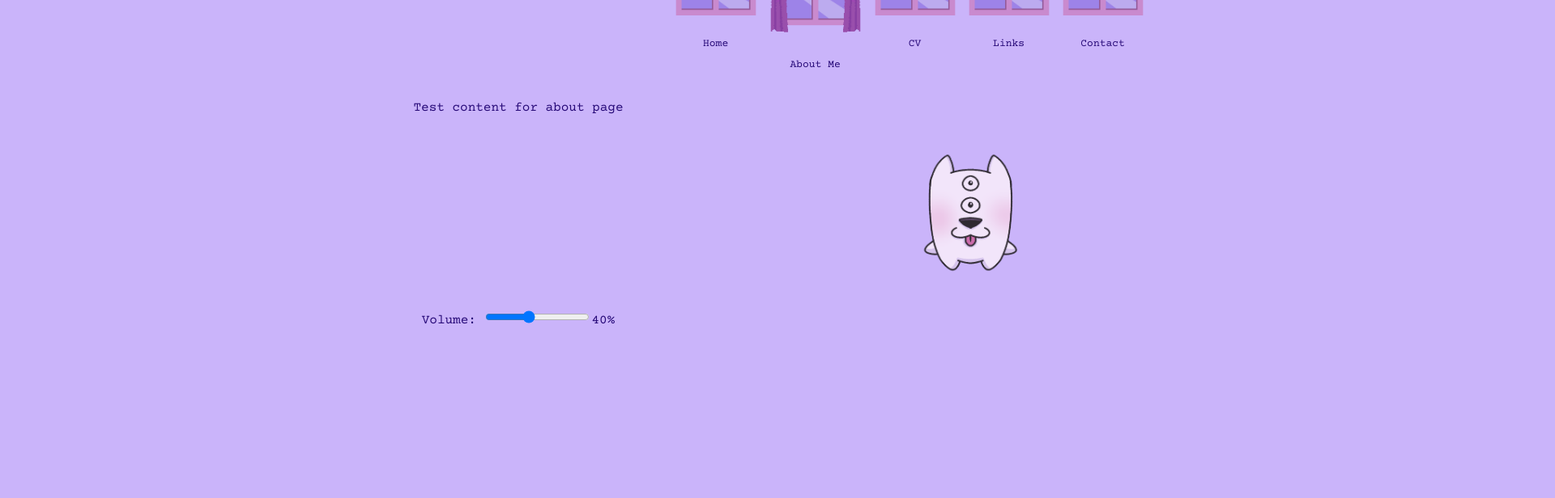
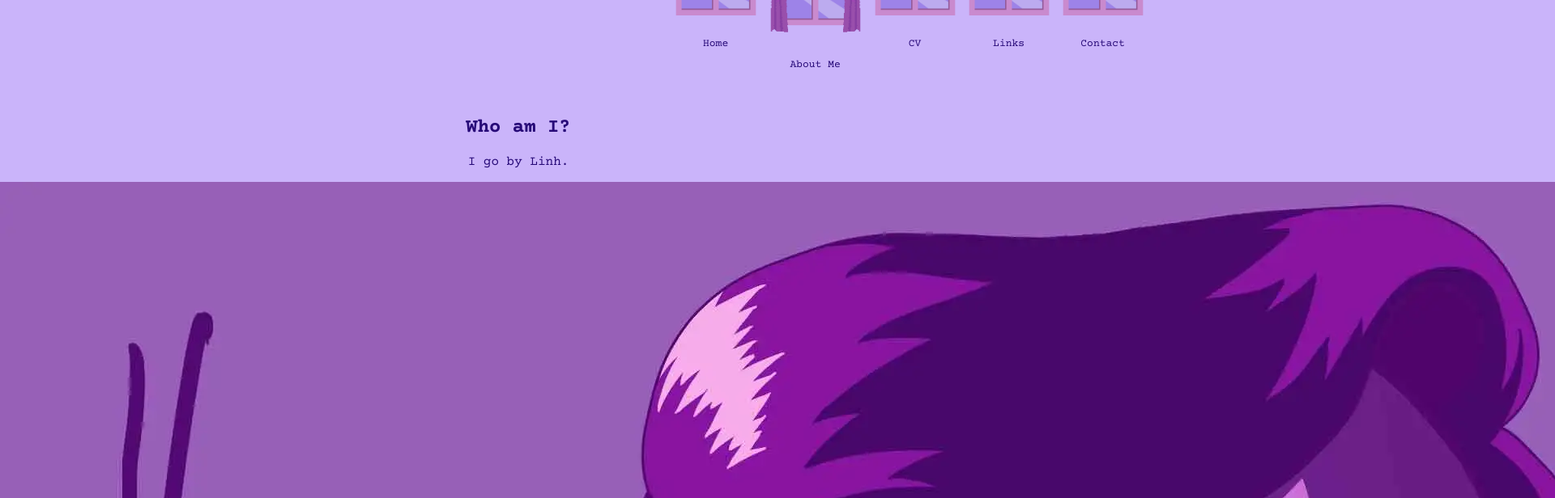
Before and after one commit to ViLinh27/vilinh27-rooms, a React (Create React App) app in the folder linh-rooms/: page /pages/About in a window 1280 px wide. Shown: the part 140-756 px from the top of the page at 81% size, 1920 px wide, since content can reach past the window. Built offline with nearby package versions, Linux system fonts and the light colour scheme.

Commit message:
add self portrait
needs to be styled

```diff
--- a/linh-rooms/src/App.css
+++ b/linh-rooms/src/App.css
@@ -164,6 +164,7 @@ a {
   justify-content: space-around;
   flex-wrap: nowrap;
   font-size: calc(10px + 2vmin);
+  margin-top:20px;
 }
 
 /*--- RESPONSIVENESS ---*/
@@ -179,6 +180,7 @@ a {
     align-items: flex-start;
     align-content: space-around;
     justify-content: space-around;
+    margin-bottom:20px;
   }
 
   .Home-nav-right {
--- a/linh-rooms/src/pages/About.js
+++ b/linh-rooms/src/pages/About.js
@@ -4,7 +4,13 @@ function About(){
     return(
         <>
             <div className="App">
-            Test content for about page
+                <div className="About">
+                    <div className="About-text">
+                        <h2>Who am I?</h2>
+                        <p>I go by Linh.</p>
+                    </div>
+                    <img className="About-img" src="/assets/images/self-portrait.webp" alt="self portrait"/>
+                </div>
             </div>
         </>
     )
```
Also changed, not shown: linh-rooms/public/assets/images/self-portrait.jpg (added), linh-rooms/public/assets/images/self-portrait.webp (added).
